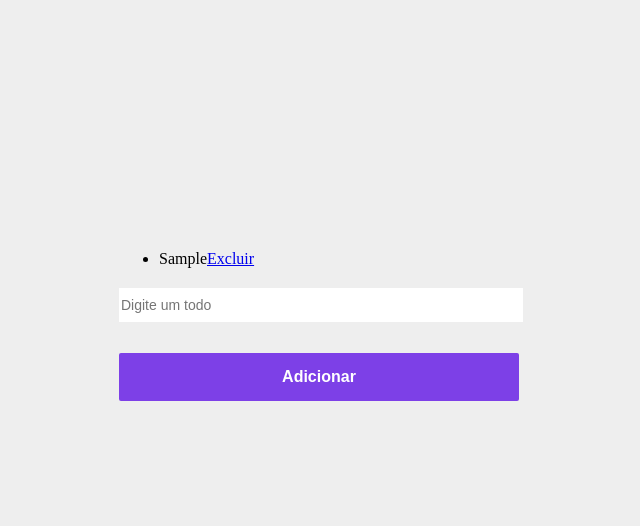
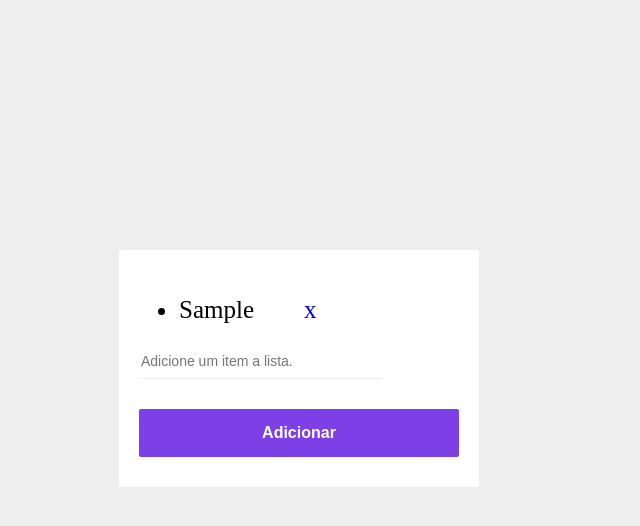
Before and after one commit to mazzaro1/Lista-JavaScript, a plain HTML site: page index.html in a window 1280 px wide. Both pictures are taken after typing "Sample" into the empty fields and a click on the button "Adicionar". Shown: the whole page, without its empty margins (321-961 px from the left). Drawn offline with Linux system fonts and the light colour scheme.

Commit message:
Update no estilo da aplicação
Update no estilo da aplicação

```diff
--- a/index.html
+++ b/index.html
@@ -10,7 +10,7 @@
 <body>
     <div id="app">
         <ul></ul>
-        <input type="text" placeholder="Digite um todo">
+        <input type="text" placeholder="Adicione um item a lista.">
         <button>Adicionar</button>
     </div>
     <script src="todos.js"></script>
--- a/todos.css
+++ b/todos.css
@@ -6,6 +6,15 @@ body {
         margin-top:250px ;
         padding: 0 20px 20px 20px;
         border-radius: 50px;
+        position: center;
+}
+
+#app{
+    width: 320px;
+    background: #FFF;
+    box-shadow: 0 0 14px 0rgba(0,0,0,0,0.02);
+    border-radius: 2px;
+    padding:  30px 20px;
 }
 
 #app button {
@@ -21,12 +30,12 @@ body {
     cursor: pointer;
     transition-duration: 0.5s;
 }
-button:hover{
+#app button:hover{
     background: #6931ca ;
 }
 
 #app input{
-    width: 100%;
+    width: 75%;
 height: 32px;
 font-size: 14px;
 color: #777;
@@ -34,6 +43,7 @@ border: 0;
 border-bottom: 1px solid #EEE;
 transition-duration: 0.5s;
 }
+
 #app input{
     margin-top: 20px;
     display: grid;
@@ -41,7 +51,13 @@ transition-duration: 0.5s;
     grid-template-columns: 1fr 1fr;
 }
 
-button:hover{
-    background: #6931ca ;
-    transition-delay: 0.5;
+li{
+    font-size: 25px;
+    text-decoration:none;
+
 }
+
+a{
+    text-decoration:none;
+    margin-left: 50px;
+}
--- a/todos.js
+++ b/todos.js
@@ -19,7 +19,7 @@ function renderTodos(){
         var pos = todos.indexOf(todo);
         linkElement.setAttribute('onclick','deleteTodo('+ pos + ')')
 
-        var linkText = document.createTextNode('Excluir');
+        var linkText = document.createTextNode('x');
 
         linkElement.appendChild(linkText)
         todoElement.appendChild(todoText);
```
